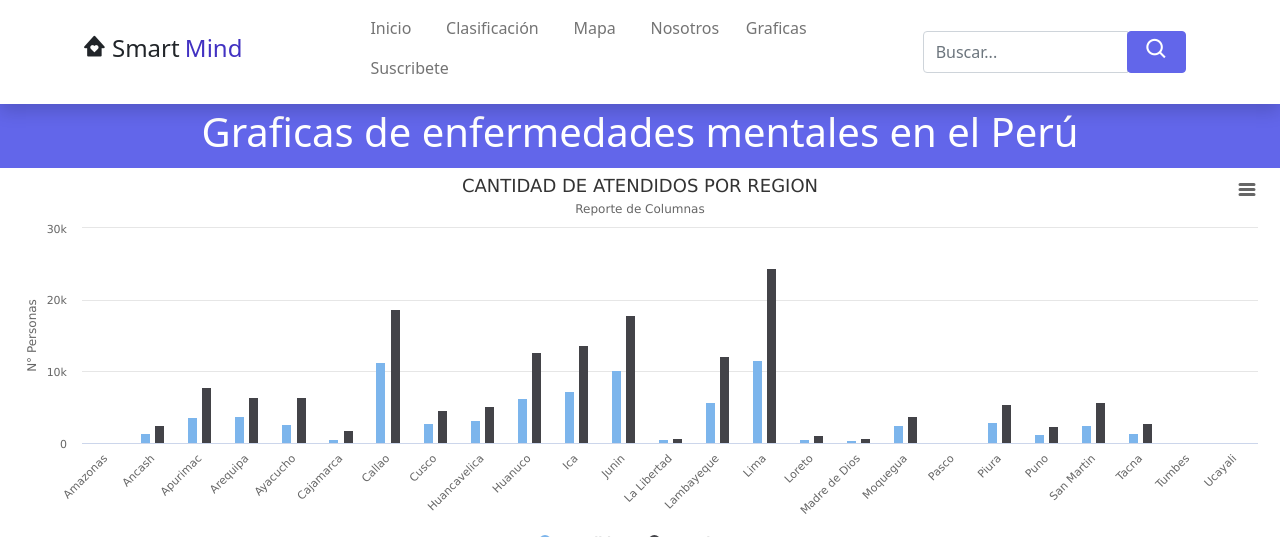
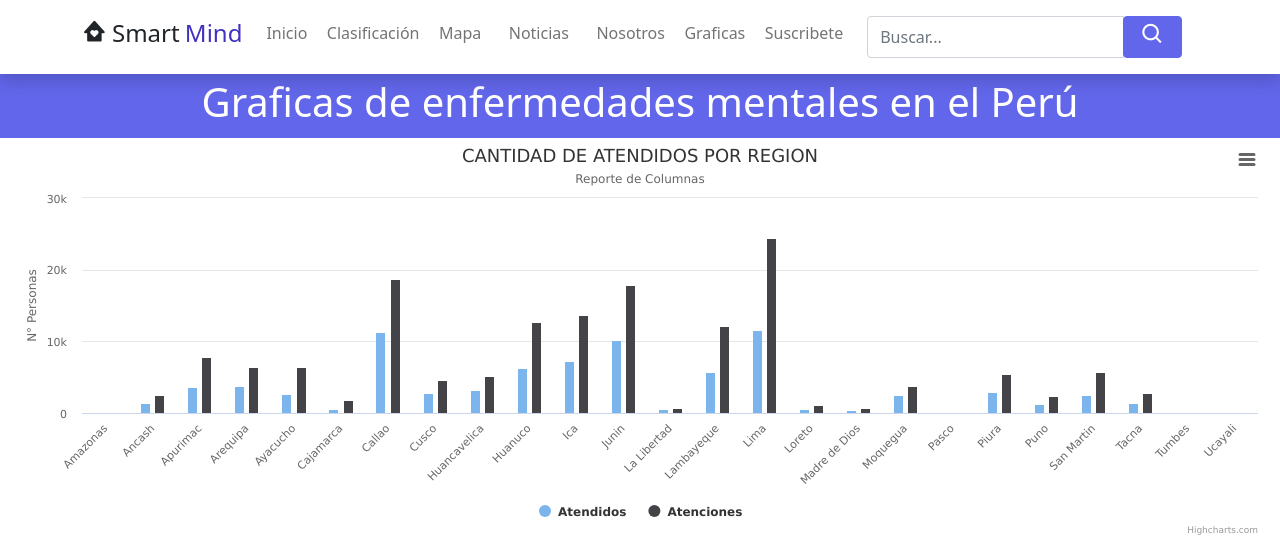
Before and after one commit to LizetMilagros/observatorio-de-salud-mental, a Django app: page /graficas in a window 1280 px wide. Shown: the top 537 px of the page. Run offline with Django 3.2, Linux system fonts and the light colour scheme; data that the repository does not hold is empty; some libraries are stand-ins or nearby versions.

Commit message:
Add files via upload

```diff
--- a/templates/graficas.html
+++ b/templates/graficas.html
@@ -43,29 +43,32 @@
             </button>
 
             <div class="align-self-center collapse navbar-collapse flex-fill  d-lg-flex justify-content-lg-between" id="navbar-toggler-success">
-                <div class="flex-fill mx-xl-5 mb-2">
-                    <ul class="nav navbar-nav d-flex justify-content-between mx-xl-5 text-center text-dark">
+                <div class="flex-fill mx-xl-9 mb-2">
+                    <ul class="nav navbar-nav d-flex justify-content-between mx-xl-6 text-center text-dark">
                         <li class="nav-item">
-                            <a class="nav-link btn-outline-primary rounded-pill px-3" href="{% url 'inicio' %}">Inicio</a>
+                            <a class="nav-link btn-outline-primary rounded-pill px-2" href="{% url 'inicio' %}">Inicio</a>
                         </li>
                         <li class="nav-item">
-                            <a class="nav-link btn-outline-primary rounded-pill px-3" href="{% url 'clasificacion' %}">Clasificación</a>
+                            <a class="nav-link btn-outline-primary rounded-pill px-2" href="{% url 'clasificacion' %}">Clasificación</a>
                         </li>
                         <li class="nav-item">
-                            <a class="nav-link btn-outline-primary rounded-pill px-3" href="{% url 'mapa' %}">Mapa</a>
+                            <a class="nav-link btn-outline-primary rounded-pill px-2" href="{% url 'mapa' %}">Mapa</a>
                         </li>
                         <li class="nav-item">
-                            <a class="nav-link btn-outline-primary rounded-pill px-3" href="{% url 'nosotros' %}">Nosotros</a>
+                            <a class="nav-link btn-outline-primary rounded-pill px-3" href="{% url 'noticias' %}">Noticias</a>
+                        </li>
+                        <li class="nav-item">
+                            <a class="nav-link btn-outline-primary rounded-pill px-2" href="{% url 'nosotros' %}">Nosotros</a>
                         </li>
                         <li class="nav-item">
                             <a class="nav-link btn-outline-primary rounded-pill px-2" href="{% url 'graficas' %}">Graficas</a>
                         </li>
                         <li class="nav-item">
-                            <a class="nav-link btn-outline-primary rounded-pill px-3" href="{% url 'suscripcion' %}">Suscribete</a>
+                            <a class="nav-link btn-outline-primary rounded-pill px-2" href="{% url 'suscripcion' %}">Suscribete</a>
                         </li>
                     </ul>
                 </div>
-                <div class="navbar align-self-center d-flex">
+                <div class="navbar align-center d-flex mx-xl-1">
 
                     <div class="container">
                         <div class="row">
```
